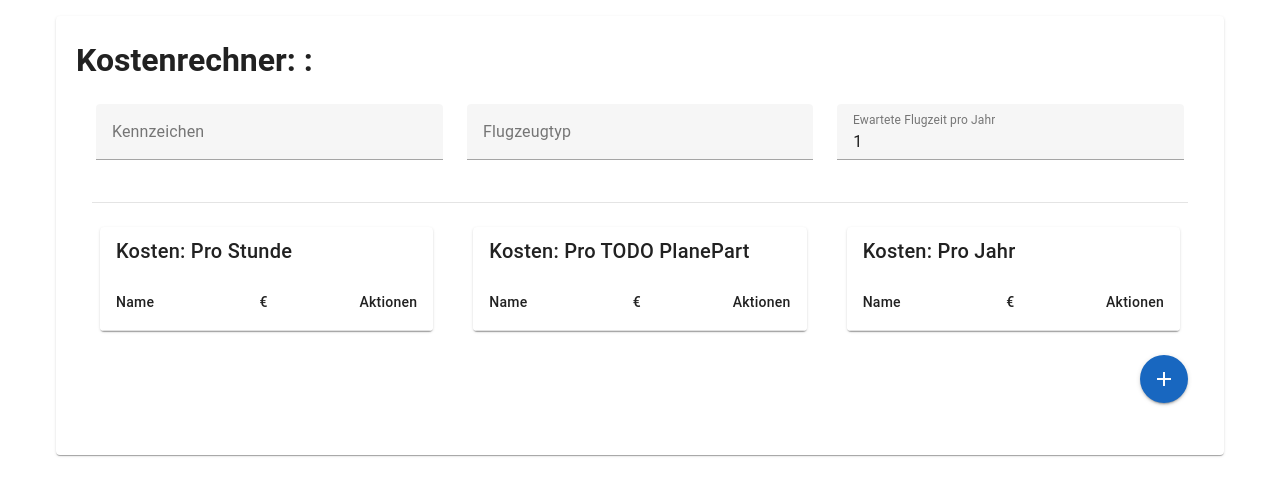
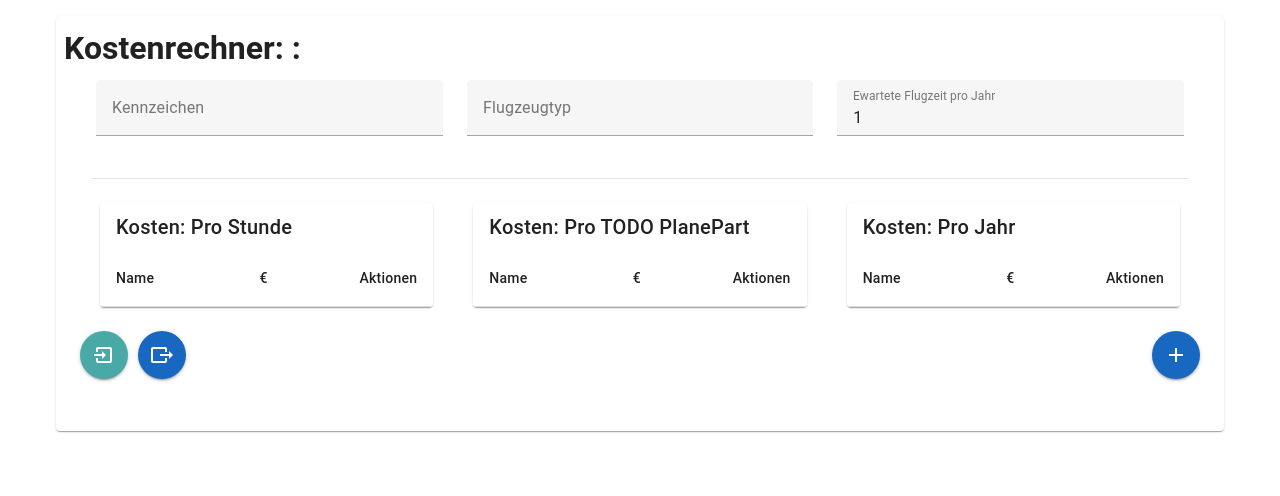
Before and after one commit to MetaEMK/FGK-CostCalc, a Vue app: page / in a window 1280 px wide. Shown: the top 496 px of the page. Built offline with nearby package versions, Linux system fonts and the light colour scheme.

Commit message:
impl. import export basic functionality

```diff
--- a/src/components.d.ts
+++ b/src/components.d.ts
@@ -13,6 +13,7 @@ declare module 'vue' {
     CostInfo: typeof import('./components/CostInfo.vue')['default']
     CostTable: typeof import('./components/CostTable.vue')['default']
     CustomSmallDialog: typeof import('./components/CustomSmallDialog.vue')['default']
+    DataImportExport: typeof import('./components/DataImportExport.vue')['default']
     DefaultCostInfo: typeof import('./components/CostInfo/DefaultCostInfo.vue')['default']
     DefaultCostTable: typeof import('./components/CostTables/DefaultCostTable.vue')['default']
     Dialog: typeof import('./components/Dialog.vue')['default']
--- /dev/null
+++ b/src/components/DataImportExport.vue
@@ -0,0 +1,73 @@
+<template>
+    <div class="container">
+        <v-tooltip location="start" text="Importieren">
+            <template v-slot:activator="{ props }">
+                <v-btn @click="importData" color="secondary" icon v-bind="props">
+                    <v-icon left>mdi-import</v-icon>
+                </v-btn>
+            </template>
+        </v-tooltip>
+        <v-tooltip location="end" text="Exportieren">
+            <template v-slot:activator="{ props }">
+                <v-btn @click="exportData" color="primary" icon v-bind="props">
+                    <v-icon left>mdi-export</v-icon>
+                </v-btn>
+            </template>
+        </v-tooltip>
+    </div>
+</template>
+
+<style scoped>
+.container{
+    display: flex;
+    gap: 10px;
+}
+</style>
+
+<script lang="ts" setup>
+import { useCostStore } from '@/stores/cost.store';
+import { ref } from 'vue';
+
+const costStore = useCostStore();
+const impData = ref({});
+
+const exportData = () => {
+    const expData = {
+        plane: costStore.plane,
+        items: costStore.allCosts
+    };
+    const blob = new Blob([JSON.stringify(expData, null, 2)], { type: 'application/json' });
+    const url = URL.createObjectURL(blob);
+    const link = document.createElement('a');
+    link.href = url;
+    link.download = 'test.json';
+    document.body.appendChild(link);
+    link.click();
+    document.body.removeChild(link);
+    URL.revokeObjectURL(url);
+};
+
+const importData = async () => {
+    const input = document.createElement('input');
+    input.type = 'file';
+    input.accept = '.json';
+    input.onchange = async (event: any) => {
+        const file = event.target.files[0];
+        if (file) {
+            const reader = new FileReader();
+            reader.onload = (e) => {
+                try {
+                    const jsonData = JSON.parse(e.target.result);
+                    impData.value = jsonData;
+                    costStore.plane = impData.value.plane
+                    costStore.allCosts = impData.value.items
+                } catch (error) {
+                    console.error('Fehler beim Lesen der JSON-Datei', error);
+                }
+            };
+            reader.readAsText(file);
+        }
+    };
+    input.click();
+};
+</script>
--- a/src/pages/index.vue
+++ b/src/pages/index.vue
@@ -1,9 +1,11 @@
 <template>
   <v-container>
     <v-card style="padding: 20px;">
-      <h1>
-        Kostenrechner: {{ costStore.plane?.model }}: {{ costStore.plane?.registration }}
-      </h1>
+      <v-row justify="space-between">
+        <h1>
+          Kostenrechner: {{ costStore.plane?.model }}: {{ costStore.plane?.registration }}
+        </h1>
+      </v-row>
       <v-card-text>
         <v-row>
           <plane-info></plane-info>
@@ -14,7 +16,7 @@
         <v-divider class="my-4"></v-divider>
         <v-row class="costContainer" justify="center">
           <v-col :lg="lgValue" :md="mdValue" class="d-flex">
-            <v-card  class="ma-2 flex-grow-1" outlined>
+            <v-card class="ma-2 flex-grow-1" outlined>
               <v-card-title>Kosten: Pro Stunde</v-card-title>
               <cost-table :costs="costStore.perHourCosts"></cost-table>
             </v-card>
@@ -32,29 +34,32 @@
             </v-card>
           </v-col>
         </v-row>
-        <div class="text-right my-4">
+        <v-row justify="space-between" align="center" class="my-4">
+          <div>
+            <data-import-export></data-import-export>
+          </div>
           <router-link to="/costinfo">
             <v-btn icon color="primary">
               <v-icon>mdi-plus</v-icon>
             </v-btn>
           </router-link>
-        </div>
+        </v-row>
       </v-card-text>
     </v-card>
   </v-container>
 </template>
+
+<script lang="ts" setup>
+import { useCostStore } from '@/stores/cost.store';
+
+const mdValue = 8;
+const lgValue = 4;
+
+const costStore = useCostStore();
+</script>
 
 <style scoped>
 .text-right {
   text-align: right;
 }
 </style>
-
-<script lang="ts" setup>
-import { useCostStore } from '@/stores/cost.store';
-
-const mdValue = 8
-const lgValue = 4
-
-const costStore = useCostStore();
-</script>
```
Also changed, not shown: src/main.ts (line endings or trailing spaces).
